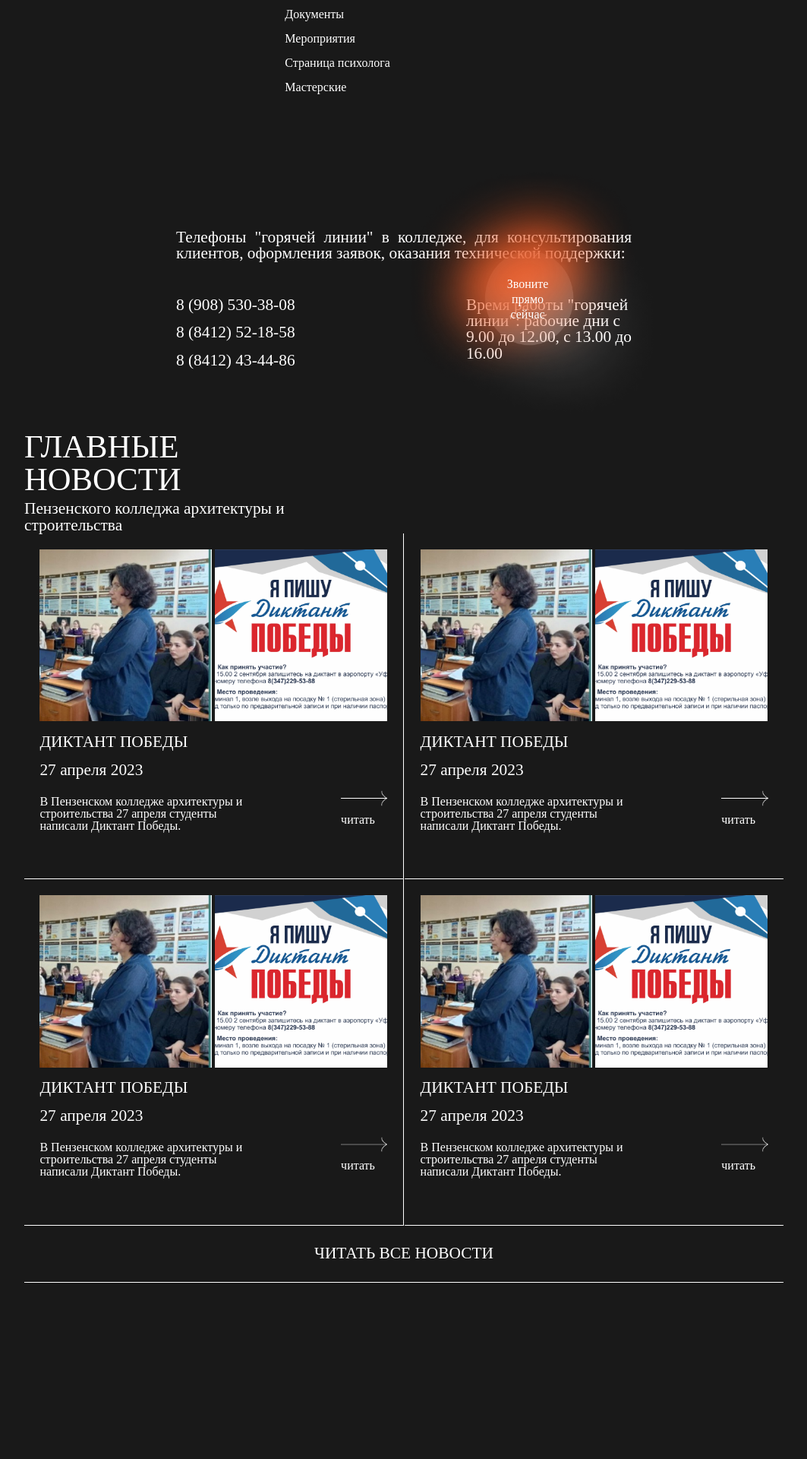
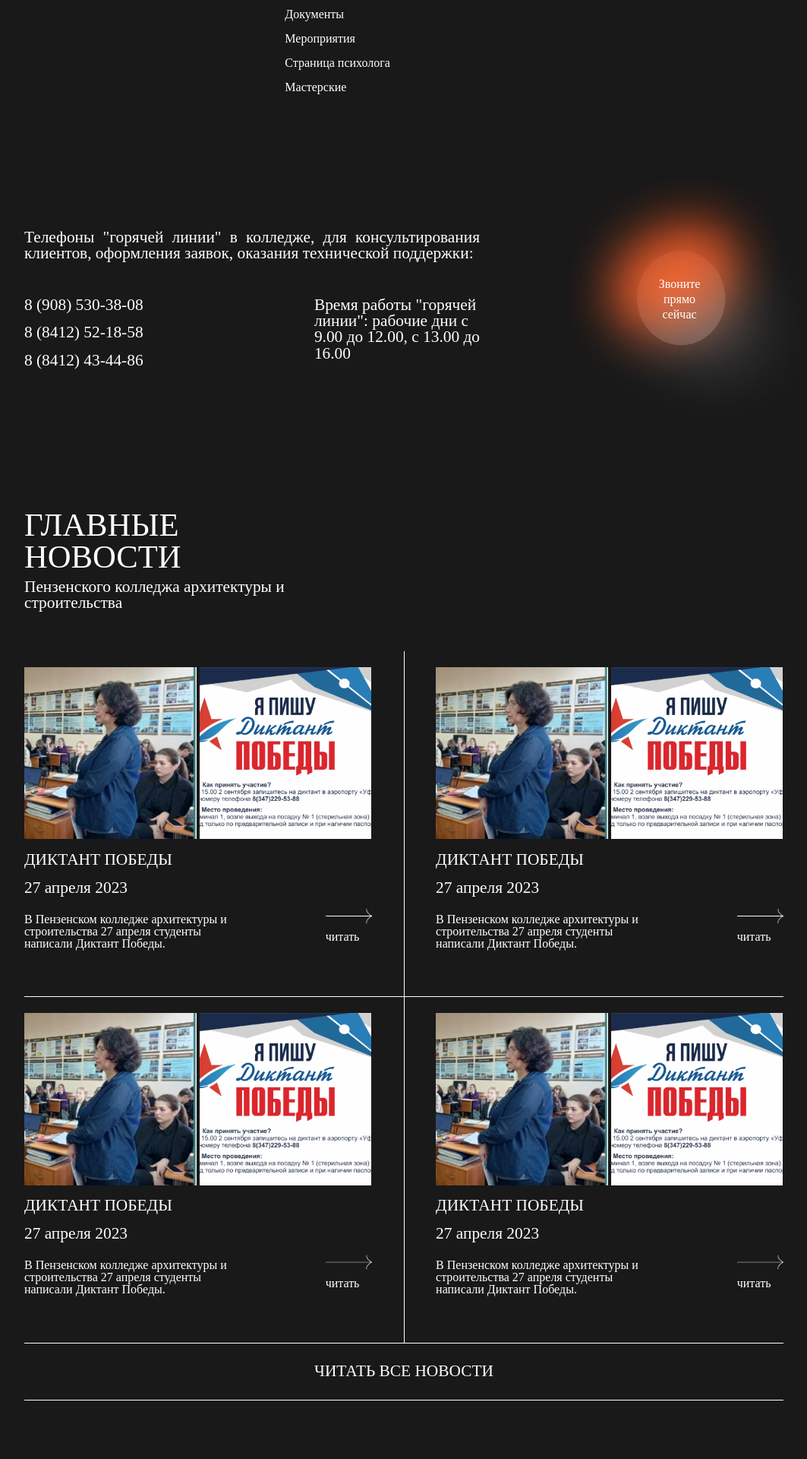
Before and after one commit to loooltooot/pkas-vaagkh, a PHP site: page / in a window 1280 px wide. Shown: the part 1027-2947 px from the top of the page at 76% size, without its empty margins (108-1171 px from the left). Run offline with PHP 8.4, Linux system fonts and the light colour scheme; some web fonts are replaced.

Commit message:
css: починил новости и звоните нам

```diff
--- a/src/pages/home.php
+++ b/src/pages/home.php
@@ -105,9 +105,8 @@
                     <p>Звоните прямо сейчас</p>
                 </a>
             </div>
+        </section>
     </div>
-    </section>
-
     <!-- End tel menu -->
 
     <!-- Start main news -->
@@ -121,6 +120,7 @@
                     <p>Пензенского колледжа архитектуры и <br>
                         строительства</p>
                     <div class="news-list">
+                        <div class="whole-news-wrapper">
                             <div class="news">
                                 <div class="img-news">
                                     <img src="../static/img/news/news-test.png" alt="">
@@ -141,6 +141,8 @@
                                     </a>
                                 </div>
                             </div>
+                        </div>
+                        <div class="whole-news-wrapper">
                             <div class="news">
                                 <div class="img-news">
                                     <img src="../static/img/news/news-test.png" alt="">
@@ -161,6 +163,8 @@
                                     </a>
                                 </div>
                             </div>
+                        </div>
+                        <div class="whole-news-wrapper">
                             <div class="news">
                                 <div class="img-news">
                                     <img src="../static/img/news/news-test.png" alt="">
@@ -181,6 +185,8 @@
                                     </a>
                                 </div>
                             </div>
+                        </div>
+                        <div class="whole-news-wrapper">
                             <div class="news">
                                 <div class="img-news">
                                     <img src="../static/img/news/news-test.png" alt="">
@@ -199,6 +205,7 @@
                                         <img src="../static/img/news/arrow.png" alt="">
                                         <p>читать</p>
                                     </a>
+                                </div>
                             </div>
                         </div>
                     </div>
--- a/src/styles/global.css
+++ b/src/styles/global.css
@@ -34,7 +34,7 @@ body {
 }
 body .wrapper {
   margin: 0 auto;
-  max-width: 78.13vw;
+  width: 78.13vw;
 }
 body header .link {
   display: flex;
--- a/src/styles/home.css
+++ b/src/styles/home.css
@@ -38,6 +38,7 @@ body nav .row {
 body .tel-menu-area {
   display: flex;
   position: relative;
+  margin-bottom: 8vw;
 }
 body .tel-menu-area .tel-menu {
   width: 46.88vw;
@@ -76,17 +77,26 @@ body .btn-tel a p {
   width: 3.65vw;
   line-height: 1.56vw;
 }
+body .main-news .whole-news-wrapper {
+  border-bottom: 1px solid #ffffff;
+  flex-grow: 1;
+  padding: 1.6vw 0;
+}
+body .main-news .whole-news-wrapper:nth-child(1), body .main-news .whole-news-wrapper:nth-child(3) {
+  border-right: 0.05vw solid #ffffff;
+  padding-right: 1.6vw;
+}
+body .main-news .whole-news-wrapper:nth-child(2), body .main-news .whole-news-wrapper:nth-child(4) {
+  padding-left: 1.6vw;
+  display: flex;
+  justify-content: flex-end;
+}
 body .main-news .news {
   width: 35.78vw;
-  border-bottom: 1px solid #ffffff;
-  padding: 1.6vw;
 }
 body .main-news .news .img-news img {
   width: 17.71vw;
   height: 17.71vw;
-}
-body .main-news .news:nth-child(1), body .main-news .news:nth-child(3) {
-  border-right: 1px solid #ffffff;
 }
 body .main-news .name-news {
   padding-top: 1.04vw;
@@ -95,6 +105,7 @@ body .main-news .news-list {
   display: flex;
   justify-content: space-between;
   flex-wrap: wrap;
+  margin-top: 4.11vw;
 }
 body .main-news h2 {
   font-size: var(--fonth1);
--- a/src/styles/sass/global.scss
+++ b/src/styles/sass/global.scss
@@ -34,7 +34,7 @@ body {
 
   .wrapper {
     margin: 0 auto;
-    max-width: 78.13vw;
+    width: 78.13vw;
   }
 
   // Хеадер
--- a/src/styles/sass/home.scss
+++ b/src/styles/sass/home.scss
@@ -58,6 +58,7 @@ body {
   .tel-menu-area {
     display: flex;
     position: relative;
+    margin-bottom: 8vw;
 
     .tel-menu {
       width: 46.88vw;
@@ -112,10 +113,27 @@ body {
 
   // Новости
   .main-news {
+    .whole-news-wrapper {
+      border-bottom: 1px solid #ffffff;
+      flex-grow: 1;
+      padding: 1.6vw 0;
+
+      &:nth-child(1),
+      &:nth-child(3) {
+        border-right: .05vw solid #ffffff;
+        padding-right: 1.6vw;
+      }
+
+      &:nth-child(2),
+      &:nth-child(4) {
+        padding-left: 1.6vw;
+        display: flex;
+        justify-content: flex-end;
+      }
+    }
+
     .news {
       width: 35.78vw;
-      border-bottom: 1px solid #ffffff;
-      padding: 1.6vw;
 
       .img-news {
         img {
@@ -124,10 +142,7 @@ body {
         }
       }
 
-      &:nth-child(1),
-      &:nth-child(3) {
-        border-right: 1px solid #ffffff;
-      }
+
     }
 
     .name-news {
@@ -138,6 +153,7 @@ body {
       display: flex;
       justify-content: space-between;
       flex-wrap: wrap;
+      margin-top: 4.11vw;
     }
 
     h2 {
```
Also changed, not shown: 1 other file. Lines whose indentation alone changed are shown as unchanged.
